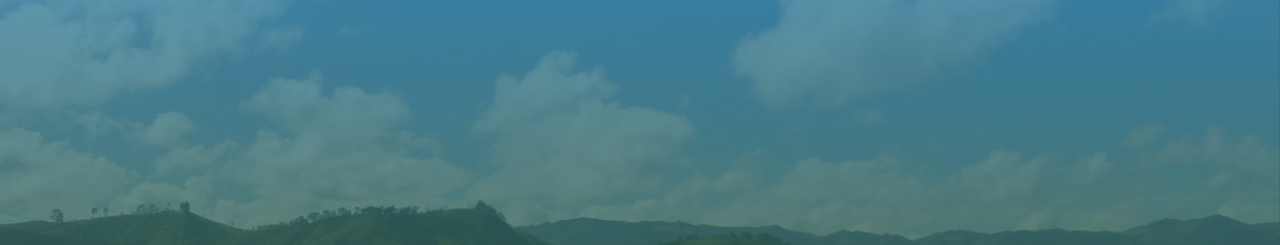
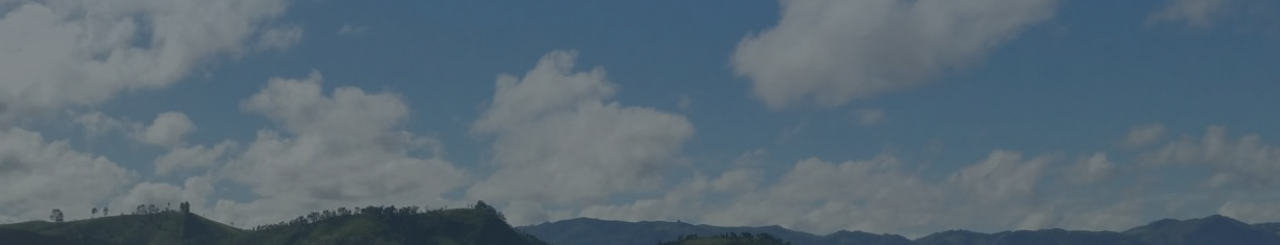
Before and after one commit to sergsiva/CoffeeRuvumbu, a plain HTML site: page index.html in a window 1280 px wide. Shown: the part 72-317 px from the top of the page. Drawn offline with nearby package versions, Linux system fonts and the light colour scheme.

Commit message:
Update index.html

```diff
--- a/index.html
+++ b/index.html
@@ -122,12 +122,8 @@ html[lang="ru"] h1,html[lang="ru"] h2,html[lang="ru"] h3,html[lang="ru"] .brand,
 
 /* ---------- hero ---------- */
 .hero{position:relative;min-height:min(912px,100svh);display:flex;align-items:flex-end;overflow:clip;isolation:isolate}
-.hero-bg{position:absolute;inset:0;z-index:-2;overflow:clip;background:linear-gradient(180deg,#2b3a12 0%,#1c1c1c 100%)}
+.hero-bg{position:absolute;inset:0;z-index:-2;overflow:clip;background:#1c1c1c}
 .hero-bg img{width:100%;height:118%;object-fit:cover;object-position:50% 30%;opacity:.5}
-.hero-bg::after{
-  content:"";position:absolute;inset:0;
-  background:linear-gradient(180deg,rgba(34,163,255,.43) 0%,rgba(66,81,0,.43) 69.2%);
-}
 .hero .wrap{position:relative;padding-block:clamp(96px,9vw,110px)}
 .hero-inner{position:relative;width:min(713px,100%)}
 
@@ -409,8 +405,6 @@ html[lang="ru"] h1,html[lang="ru"] h2,html[lang="ru"] h3,html[lang="ru"] .brand,
      nothing to conflict with the artifact host's own scroll handling
      (a JS-driven version of this caused scrolling to lock up entirely
      when embedded) */
-  .hero-bg img{animation:heroParallax linear both;animation-timeline:scroll(root block);animation-range:0 100svh;will-change:transform}
-  @keyframes heroParallax{from{translate:0 0}to{translate:0 6%}}
   .seal{animation:sealTurn linear both;animation-timeline:scroll(root block);animation-range:0 100svh;will-change:transform}
   @keyframes sealTurn{from{rotate:-7deg}to{rotate:9deg}}
   .par{animation:parMove linear both;animation-timeline:view();animation-range:entry 0% exit 100%;will-change:transform}
```
